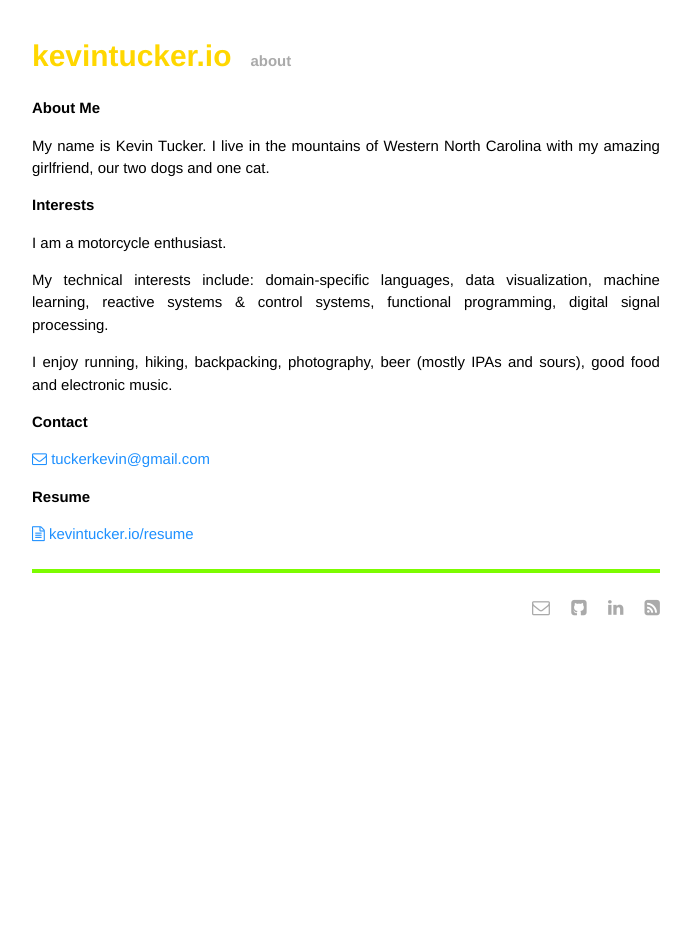
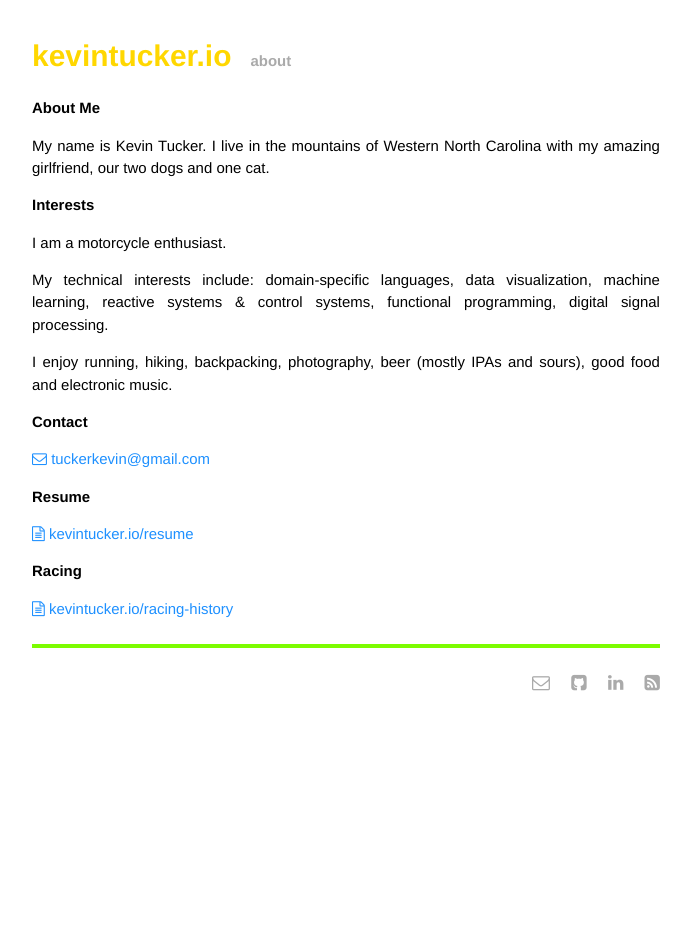
Before and after one commit to tuckerkevin/tuckerkevin.github.io, a Jekyll site: the page built from about.md, in a window 1280 px wide. Shown: the whole page, without its empty margins (294-985 px from the left). Built offline with Jekyll 4.4.1, drawn with Linux system fonts in a browser that asks for light colours; Markdown is read by kramdown in place of the engine named in the settings.

Commit message:
Link to racing history page from about. Add link to WERA racer profile.

```diff
--- a/about.md
+++ b/about.md
@@ -23,3 +23,7 @@ I enjoy running, hiking, backpacking, photography, beer (mostly IPAs and sours),
 ## Resume
 
 [<i class="fa fa-file-text-o"></i> kevintucker.io/resume](/resume)
+
+## Racing
+
+[<i class="fa fa-file-text-o"></i> kevintucker.io/racing-history](/racing-history)
```
Also changed, not shown: racing-history.md (+3 -0 lines).
